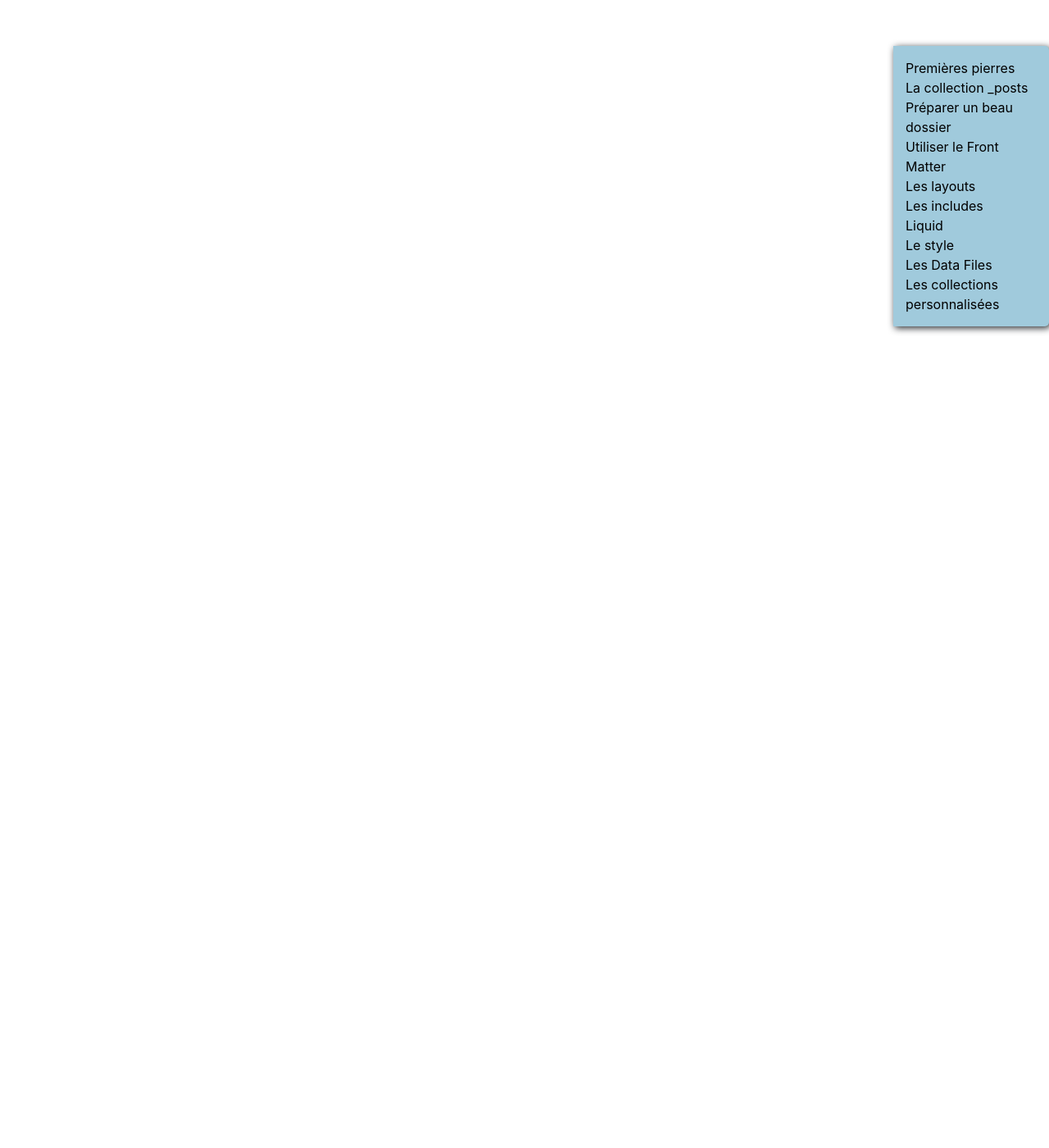
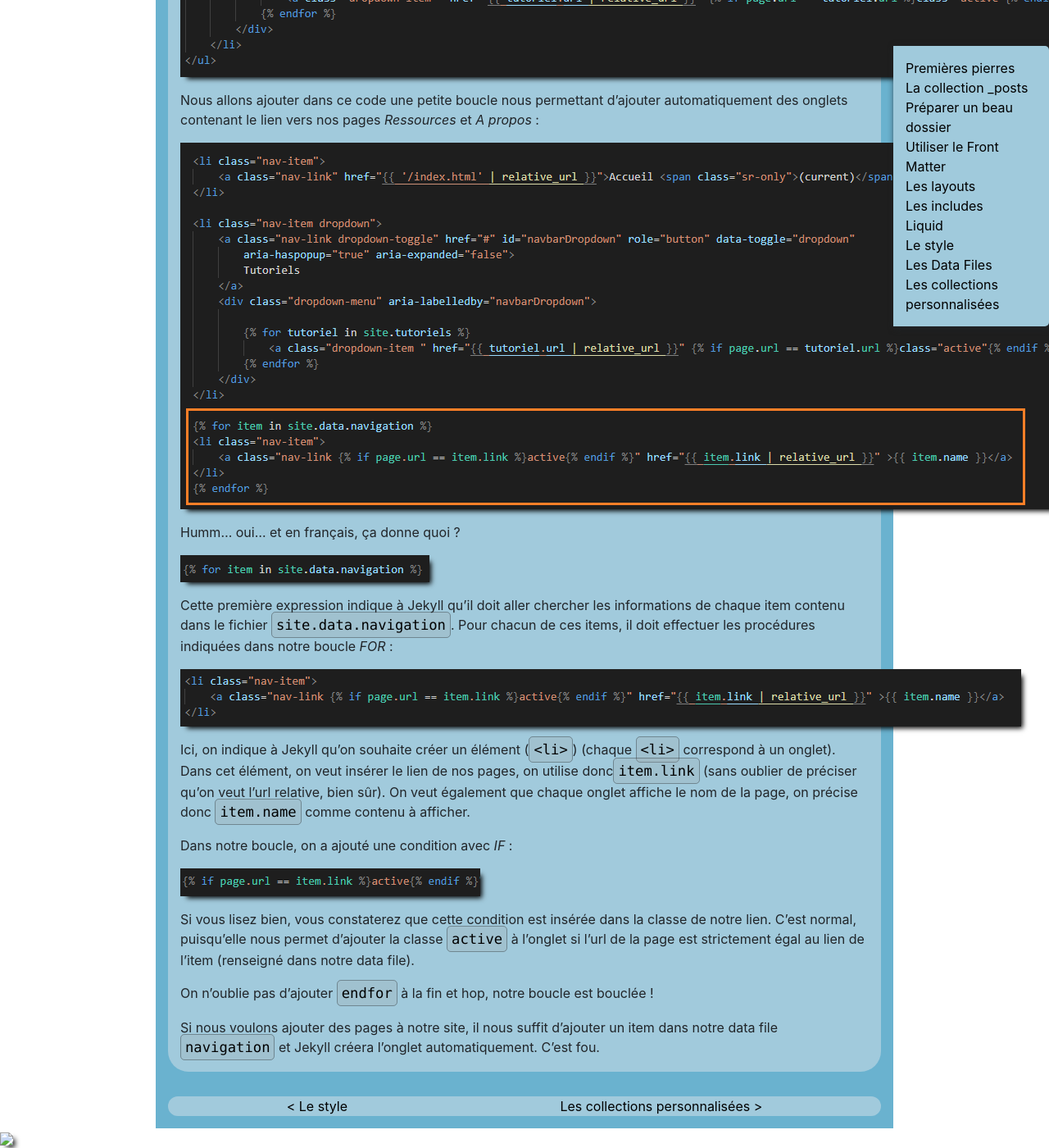
Before and after one commit to OceaneRFT/jekyll-starter, a Jekyll site: the page built from _tutoriels/tuto8_datafiles.md, in a window 1280 px wide and 1400 px high, scrolled down 980 px. Shown: the whole window at 82% size. Built offline with Jekyll 4.4.1, drawn with Linux system fonts in a browser that asks for light colours; some of the changed text lies outside the part shown.

Commit message:
adding an iteration for the link in the nav + adding new content to tuto files

```diff
--- a/_data/navigation.yml
+++ b/_data/navigation.yml
@@ -1,6 +1,4 @@
-- name: Accueil
-  link: /
 - name: Ressources
-  link: /site/ressources.html
+  link: /ressources.html
 - name: A propos
-  link: /site/a_propos.html
+  link: /a_propos.html
--- a/_includes/navigation.html
+++ b/_includes/navigation.html
@@ -32,12 +32,14 @@
                     {% endfor %}
                 </div>
             </li>
+
+            <!-- Cette boucle permet de générer automatiquement un onglet avec un lien vers nos différentes pages à partir du data file navigation.yml -->
+            {% for item in site.data.navigation %}
             <li class="nav-item">
-                <a class="nav-link" href="#">Ressources<span class="sr-only">(current)</span></a>
+                <a class="nav-link {% if page.url == item.link %}active{% endif %}" href="{{ item.link | relative_url }}" >{{ item.name }}</a>
             </li>
-            <li class="nav-item">
-                <a class="nav-link" href="#">À propos<span class="sr-only">(current)</span></a>
-            </li>
+            {% endfor %}
+
         </ul>
     </div>
     <a class="nav-link nav-link-icon " href="#">
--- a/_tutoriels/tuto8_datafiles.md
+++ b/_tutoriels/tuto8_datafiles.md
@@ -12,3 +12,36 @@
 Dans ce fichier `navigation.yml`, nous renseignons le nom de la page et son lien :
 
 [![fichier navigation]({{ '/assets/images/capture_navigationyml.png' | relative_url }})]({{ '/assets/images/capture_navigationyml.png' | relative_url }})
+
+Un groupe données relatif à une page s'appelle un **item**. Si on demande l'affichage du nom de la page, on peut ainsi écrire :
+
+[![expression item.name]({{ '/assets/images/capture_item.png' | relative_url }})]({{ '/assets/images/capture_item.png' | relative_url }})
+
+
+Maintenant, nous allons pouvoir utiliser ces informations dans notre barre de navigation. Ouvrons notre include `navigation.html` (notre fichier contenant la structure de notre barre de navigation). Pour l'instant, le code de notre barre de navigation ressemble à cela :
+
+[![code de la barre de navigation]({{ '/assets/images/capture_codenavigation.png' | relative_url }})]({{ '/assets/images/capture_codenavigation.png' | relative_url }})
+
+Nous allons ajouter dans ce code une petite boucle nous permettant d'ajouter automatiquement des onglets contenant le lien vers nos pages *Ressources* et *A propos* :
+
+[![code de la boucle qui génère les onglets dans la barre de navigation]({{ '/assets/images/capture_navigationboucle-onglet.png' | relative_url }})]({{ '/assets/images/capture_navigationboucle-onglet.png' | relative_url }})
+
+Humm... oui... et en français, ça donne quoi ?
+
+[![première ligne de la boucle]({{ '/assets/images/capture_navigationfor.png' | relative_url }})]({{ '/assets/images/capture_navigationfor.png' | relative_url }})
+
+Cette première expression indique à Jekyll qu'il doit aller chercher les informations de chaque item contenu dans le fichier `site.data.navigation`. Pour chacun de ces items, il doit effectuer les procédures indiquées dans notre boucle *FOR* :
+
+[![code de la boucle qui génère les onglets dans la barre de navigation]({{ '/assets/images/capture_navigationli.png' | relative_url }})]({{ '/assets/images/capture_navigationli.png' | relative_url }})
+
+Ici, on indique à Jekyll qu'on souhaite créer un élément (`<li>`) (chaque `<li>` correspond à un onglet). Dans cet élément, on veut insérer le lien de nos pages, on utilise donc`item.link` (sans oublier de préciser qu'on veut l'url relative, bien sûr). On veut également que chaque onglet affiche le nom de la page, on précise donc `item.name` comme contenu à afficher.
+
+Dans notre boucle, on a ajouté une condition avec *IF* :
+
+[![condition pour ajouter la classe "active" au lien]({{ '/assets/images/capture_navigationboucle-if.png' | relative_url }})]({{ '/assets/images/capture_navigationboucle-if.png' | relative_url }})
+
+Si vous lisez bien, vous constaterez que cette condition est insérée dans la classe de notre lien. C'est normal, puisqu'elle nous permet d'ajouter la classe `active` à l'onglet si l'url de la page est strictement égal au lien de l'item (renseigné dans notre data file).
+
+On n'oublie pas d'ajouter `endfor` à la fin et hop, notre boucle est bouclée !
+
+Si nous voulons ajouter des pages à notre site, il nous suffit d'ajouter un item dans notre data file `navigation` et Jekyll créera l'onglet automatiquement. C'est fou.
```
Also changed, not shown: _tutoriels/tuto6-liquid.md (+1 -1 lines), assets/images/capture_codenavigation.png (added), assets/images/capture_item.png (added), assets/images/capture_navigationboucle-if.png (added), assets/images/capture_navigationboucle-onglet.png (added), assets/images/capture_navigationfor.png (added), assets/images/capture_navigationli.png (added), assets/images/capture_navigationyml.png.
